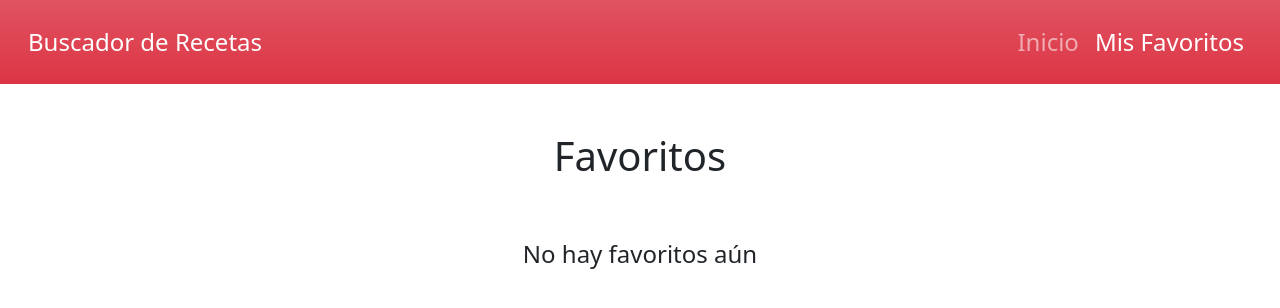
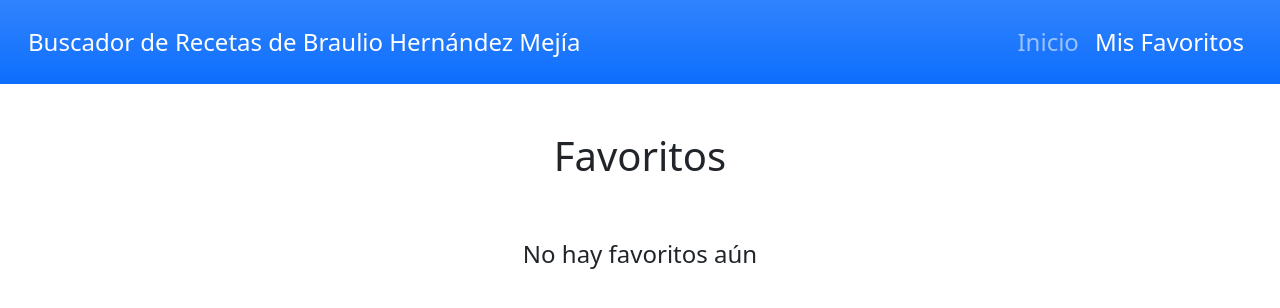
Before and after one commit to Braul-oss/buscador_recetas, a plain HTML site: page favoritos.html in a window 1280 px wide. Drawn offline with Linux system fonts and the light colour scheme.

Commit message:
Actualizo la navbar

```diff
--- a/favoritos.html
+++ b/favoritos.html
@@ -8,9 +8,9 @@
     <link rel="stylesheet" href="css/bootstrap.min.css">
 </head>
 <body>
-    <nav class="navbar navbar-expand-lg navbar-dark bg-danger bg-gradient p-3">
+    <nav class="navbar navbar-expand-lg navbar-dark bg-primary bg-gradient p-3">
         <div class="container-fluid">
-            <a class="navbar-brand fs-4" href="index.html">Buscador de Recetas</a>
+            <a class="navbar-brand fs-4" href="index.html">Buscador de Recetas de Braulio Hernández Mejía</a>
 
             <button class="navbar-toggler" type="button" data-bs-toggle="collapse" data-bs-target="#navbarNavDropdown" aria-controls="navbarNavDropdown" aria-expanded="false" aria-label="Toggle navigation">
                 <span class="navbar-toggler-icon"></span>
```
Also changed, not shown: index.html (+2 -2 lines).
